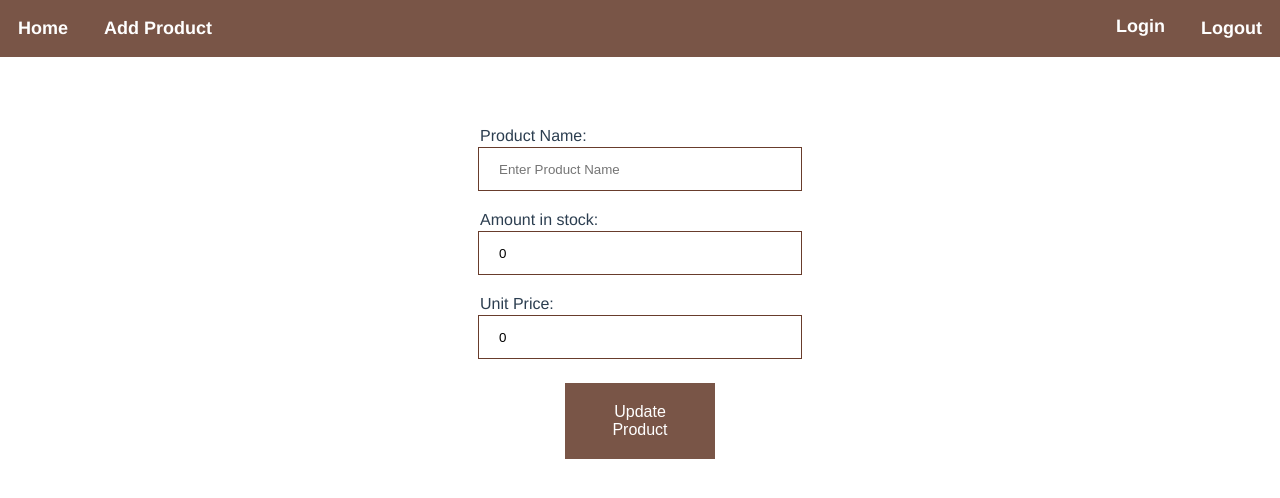
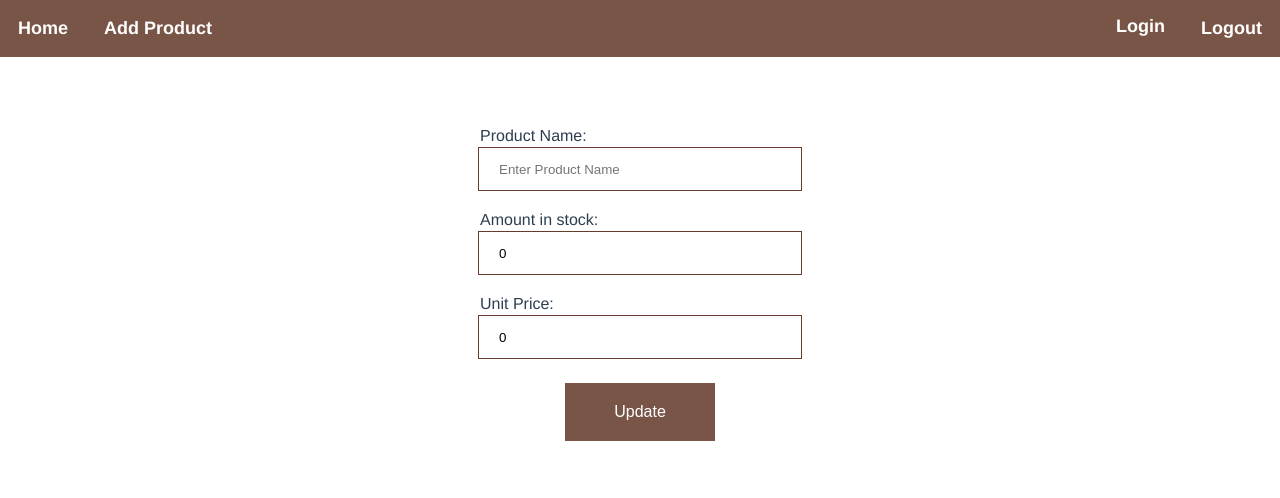
Before and after one commit to eugeneegbe/manage-resto, a Vue app: page /update/1 in a window 1280 px wide. Shown: the top 498 px of the page. Built offline with nearby package versions, Linux system fonts and the light colour scheme; sample sign-in values are in the browser's storage.

Commit message:
Added TODO sections for completion for add-update

```diff
--- a/src/components/UpdateProduct.vue
+++ b/src/components/UpdateProduct.vue
@@ -9,7 +9,7 @@
         <input type="number" name="stock" v-model="product.stock"/>
         <label>Unit Price:</label>
         <input type="number" name="price"  v-model="product.price"/>
-        <button type="button" v-on:click="addProduct">Update Product</button>
+        <button type="button" v-on:click="updateProduct">Update</button>
     </form>
 </template>
 
@@ -30,14 +30,33 @@ export default {
             }
         }
     },
+    methods: {
+        updateProduct(){
+            // Make a request to the server to update product with id from route params
+            // then redirect to the home page
+        }
+    },
     mounted() {
         let user_data = JSON.parse(localStorage.getItem('user-data'))
 
         if(user_data){
-            this.name = user_data.name
+            console.log(this.$route.params.id)
+            /* Use the above id parameter, make a request to the  server
+            get the data return and set the data value for product
+            This should preset the fields
+            like so:
+
+            this.product.name = "Cassava"
+            this.product.stock = 300;
+            this.product.price = 1000;
+
+            NOTE: with binding, this.restaurant = result.data
+            */
+
         }else{
             this.$router.push({ path: '/login' })
         }
+
     }
 }
 </script>
```
